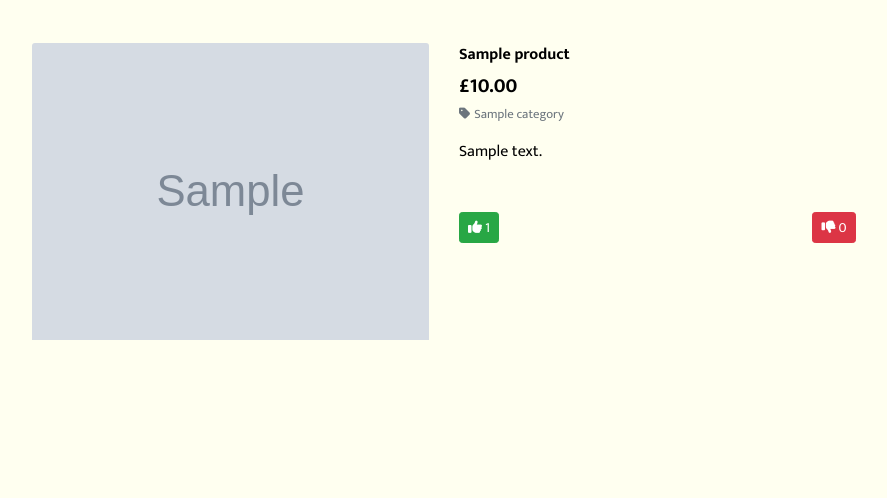
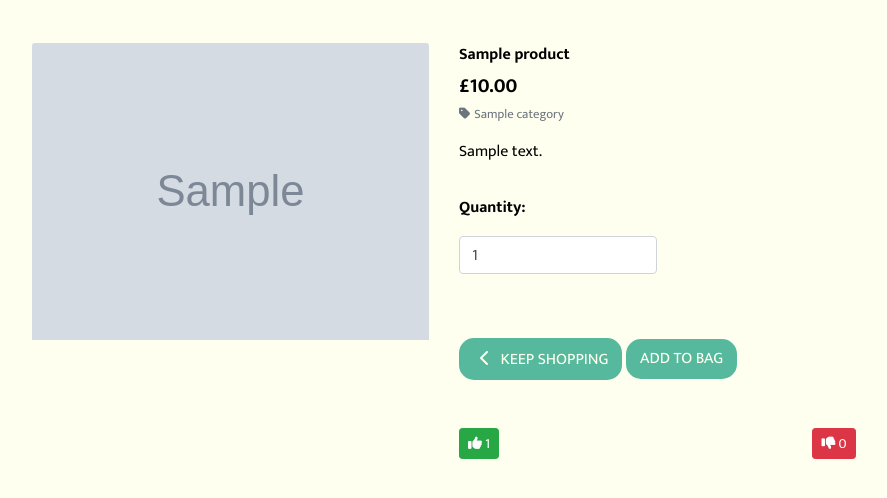
Before and after one commit to Allwrightben/natures-elixir, a Django app: page /products/1 in a window 1280 px wide. Shown: the part 169-667 px from the top of the page, without its empty margins (196-1083 px from the left). Run offline with Django 5.2, Linux system fonts and the light colour scheme; tables that the repository leaves empty hold one stand-in row (values such as "Sample post"); grey boxes marked "Sample" are stand-in pictures; some libraries are stand-ins or nearby versions.

Commit message:
Complate add to bag functionality

```diff
--- a/bag/contexts.py
+++ b/bag/contexts.py
@@ -1,14 +1,11 @@
 from decimal import Decimal
 from django.conf import settings
-from django.shortcuts import get_object_or_404
-from products.models import Product
 
 def bag_contents(request):
 
     bag_items = []
     total = 0
     product_count = 0
-    bag = request.session.get('bag', {})
 
     if total < settings.FREE_DELIVERY_THRESHOLD:
         delivery = total * Decimal(settings.STANDARD_DELIVERY_PERCENTAGE / 100)
--- a/bag/urls.py
+++ b/bag/urls.py
@@ -3,4 +3,5 @@ from . import views
 
 urlpatterns = [
     path('', views.view_bag, name='view_bag'),
+    path('add/<item_id>', views.add_to_bag, name='add_to_bag'),
 ]
--- a/products/templates/products/product_detail.html
+++ b/products/templates/products/product_detail.html
@@ -38,6 +38,30 @@
                     </p>
                     {% endif %}
                     <p class="mt-3">{{ product.description }}</p>
+                    <form class="form" action="{% url 'add_to_bag' product.id %}" method="POST">
+                        {% csrf_token %}
+                        <div class="form-row">
+                            <div class="col-12">
+                                <p class="mt-3"><strong>Quantity:</strong></p>
+                                <div class="form-group w-50">
+                                    <div class="input-group">
+                                        <input class="form-control qty_input" type="number" name="quantity" value="1" min="1" max="99" data-item_id="{{ product.id }}" id="id_qty_{{ product.id }}">
+                                    </div>
+                                </div>
+                            </div>
+
+                            <div class="col-12">
+                                <a href="{% url 'products' %}" class="btn btn-green border-green mt-5">
+                                    <span class="icon">
+                                        <i class="fas fa-chevron-left"></i>
+                                    </span>
+                                    <span class="text-uppercase">Keep Shopping</span>
+                                </a>
+                                <input type="submit" class="btn btn-green border-green text-uppercase mt-5" value="Add to Bag">
+                            </div>
+                            <input type="hidden" name="redirect_url" value="{{ request.path }}">
+                        </div>
+                    </form>
                 </div>
                 <!-- Display thumbs up/down and voting buttons -->
                 <div class="d-flex justify-content-between"> <!-- Updated class -->
--- a/static/css/base.css
+++ b/static/css/base.css
@@ -82,6 +82,7 @@ body {
 
 .border-green {
     border: 2px solid rgba(86, 185, 158, 1) !important;
+    border-radius: 15px !important;
 }
 
 .overlay {
```
Also changed, not shown: bag/views.py (+16 -1 lines).
